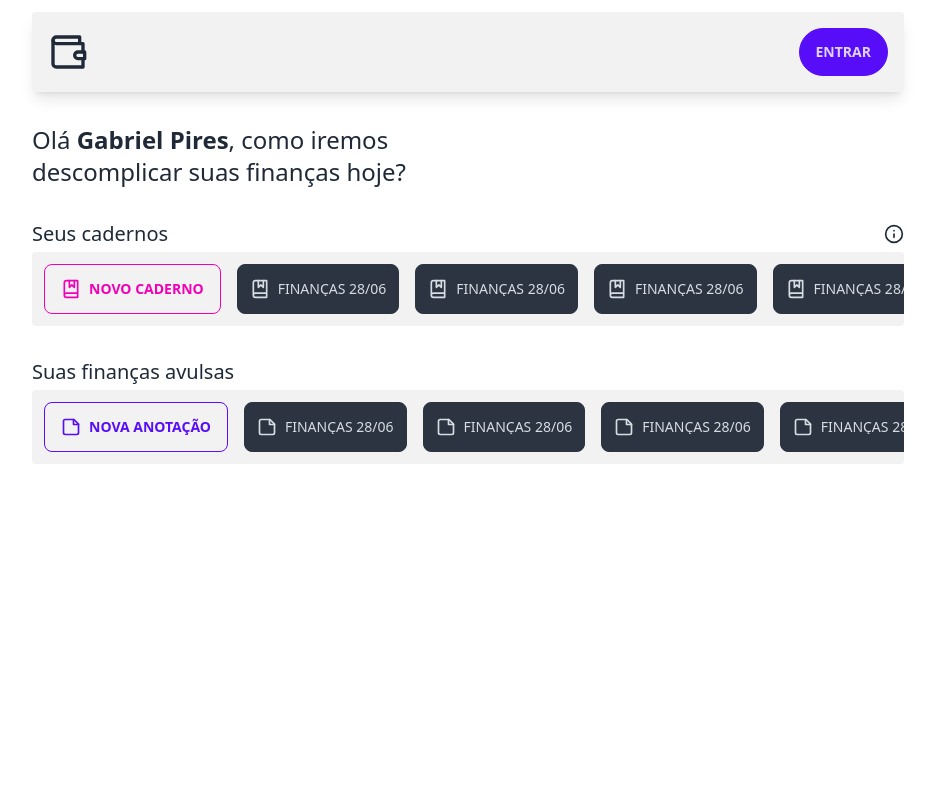
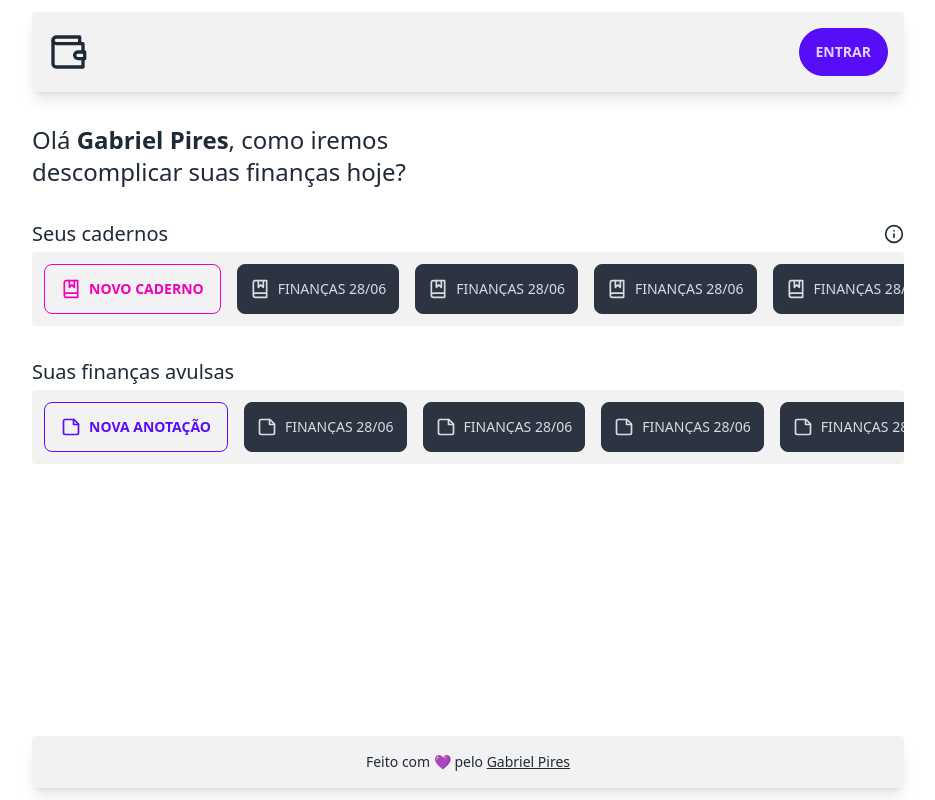
Before and after one commit to GabriPires/finote, a Next.js app: page / in a window 1280 px wide. Shown: the whole page, without its empty margins (172-1107 px from the left). Built offline with nearby package versions, Linux system fonts and the light colour scheme.

Commit message:
feat(footer): new footer component

```diff
--- /dev/null
+++ b/src/components/Footer.tsx
@@ -0,0 +1,17 @@
+export function Footer() {
+  return (
+    <footer className="footer footer-center mt-auto rounded bg-base-200 p-4 text-base-content shadow-lg">
+      <div>
+        <p>
+          Feito com 💜 pelo{' '}
+          <a
+            href="https://github.com/GabriPires"
+            className="link hover:link-primary"
+          >
+            Gabriel Pires
+          </a>
+        </p>
+      </div>
+    </footer>
+  )
+}
--- a/src/pages/index.tsx
+++ b/src/pages/index.tsx
@@ -1,3 +1,4 @@
+import { Footer } from '@/components/Footer'
 import { Header } from '@/components/Header'
 import { NewNoteButton } from '@/components/NewNoteButton'
 import { NewNotebookButton } from '@/components/NewNotebookButton'
@@ -33,6 +34,8 @@ export default function Home() {
         <Note title={'Finanças 28/06'} />
         <Note title={'Finanças 28/06'} />
       </Section>
+
+      <Footer />
     </div>
   )
 }
```
